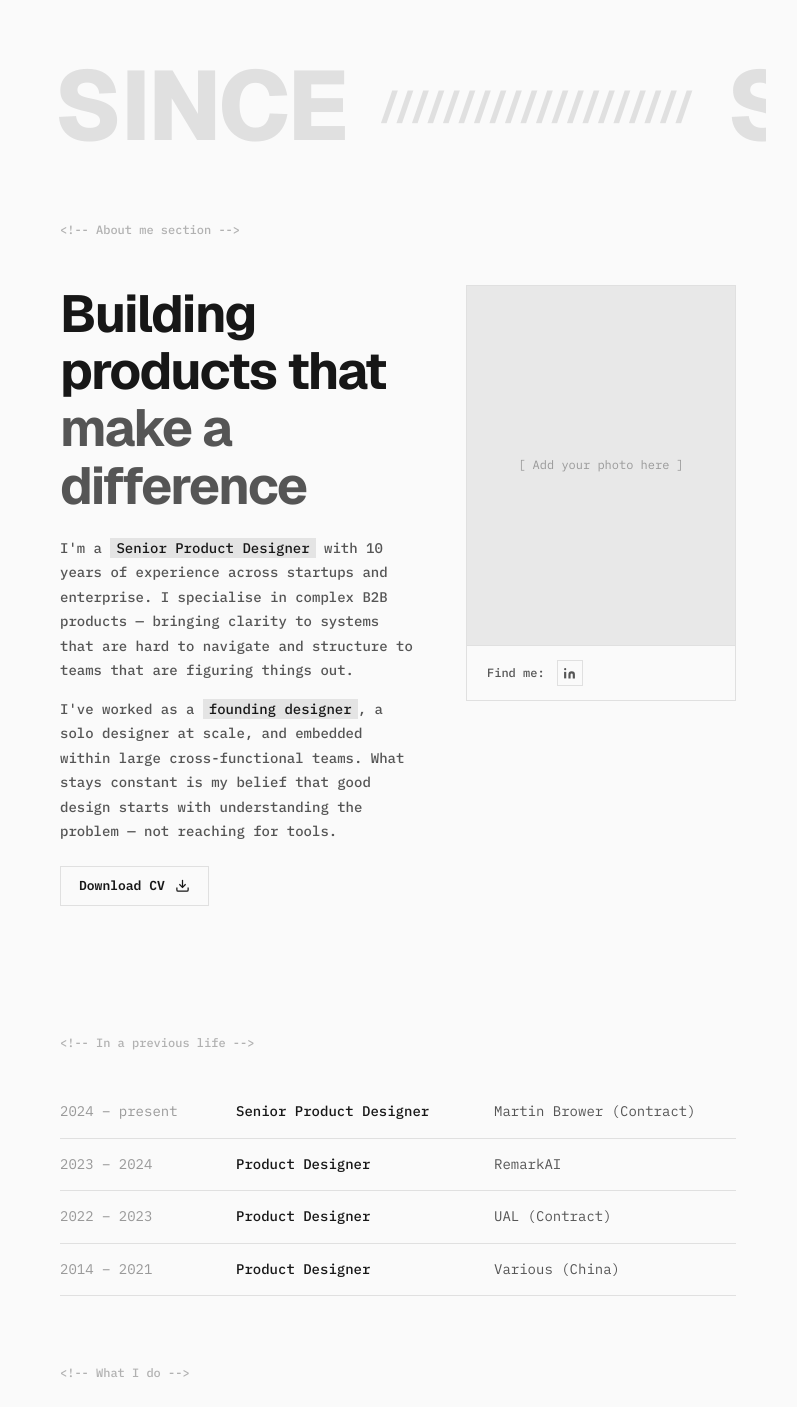
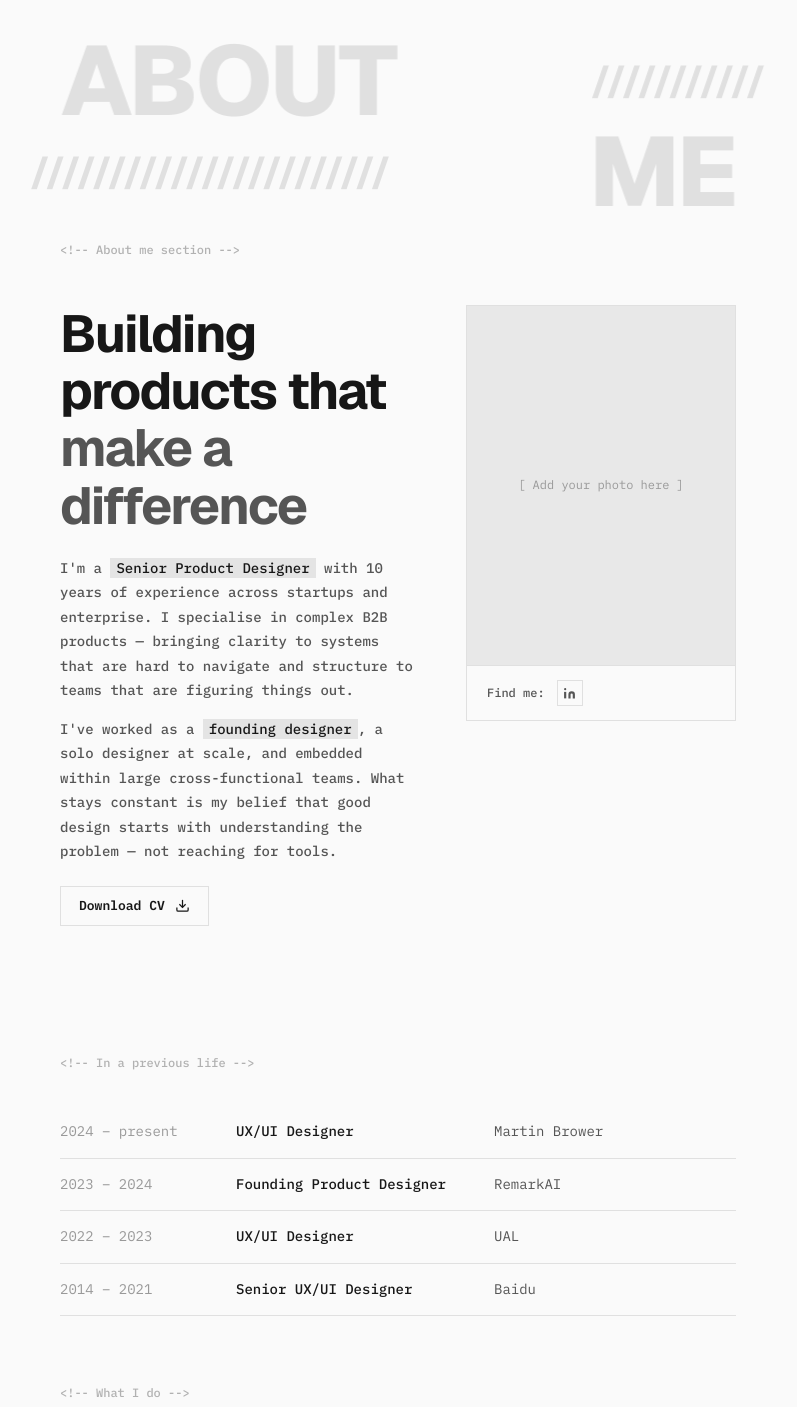
Before and after one commit to rabbit122/portfolio, a plain HTML site: page index.html in a window 1280 px wide. Shown: the part 1500-2907 px from the top of the page, without its empty margins (314-1111 px from the left). Drawn offline with nearby package versions, Linux system fonts and the light colour scheme.

Commit message:
add scroll reveal sections and get in touch transition

```diff
--- a/index.html
+++ b/index.html
@@ -191,9 +191,31 @@ body{background:var(--bg);color:var(--white);font-family:var(--mono);font-size:1
 .btn-view-all{font-family:var(--mono);font-size:14px;font-weight:600;color:#ffffff;background:#171717;border:1px solid #171717;padding:0 20px;height:40px;display:inline-flex;align-items:center;white-space:nowrap;transition:opacity .15s;}
 .btn-view-all:hover{opacity:.85;}
 
-/* ── SINCE MARQUEE — h:182px, font: Geist 800 98px, slash: Geist 400 38px ── */
-.big-mq{height:182px;overflow:hidden;display:flex;align-items:center;border-bottom:none;flex-shrink:0;}
-.bm-track{display:flex;align-items:center;white-space:nowrap;animation:scrollL 18s linear infinite;}
+/* ── ABOUT ME REVEAL ── */
+.about-reveal{overflow:hidden;display:flex;flex-direction:column;flex-shrink:0;margin-top:20px;}
+.about-reveal-row{display:flex;align-items:center;height:91px;overflow:hidden;}
+.ar-word{font-family:var(--sans);font-size:98px;font-weight:800;letter-spacing:-.02em;color:var(--sep);line-height:1;text-transform:uppercase;white-space:nowrap;will-change:transform;}
+.ar-slash{font-family:var(--sans);font-size:38px;font-weight:400;color:var(--sep);white-space:nowrap;will-change:transform;}
+/* start off-screen */
+.ar-from-left{transform:translateX(-110%);}
+.ar-from-right{transform:translateX(110%);}
+/* slide in when .triggered */
+.about-reveal.triggered .ar-from-left{transform:translateX(0);}
+.about-reveal.triggered .ar-from-right{transform:translateX(0);}
+/* shared transition */
+.about-reveal .ar-word,.about-reveal .ar-slash{
+  transition:transform 1.2s cubic-bezier(0.16,1,0.3,1);
+}
+/* row 1: word left, slash right */
+/* row 1: word left (shrinks to content), slash fills right */
+.about-reveal-row:first-child .ar-word{padding:0 16px 0 30px;flex-shrink:0;}
+.about-reveal-row:first-child .ar-slash{flex:1;overflow:hidden;}
+/* row 2: slash fills left, word right (shrinks to content) */
+.about-reveal-row:last-child .ar-slash{flex:1;overflow:hidden;}
+.about-reveal-row:last-child .ar-word{padding:0 30px 0 16px;flex-shrink:0;}
+/* stagger: slash lags slightly behind the word */
+.about-reveal .ar-slash{transition-delay:.08s;}
+/* reuse bm-word/bm-slash for the words marquee below */
 .bm-word{font-family:var(--sans);font-size:98px;font-weight:800;letter-spacing:-.02em;color:var(--sep);padding:0 24px;line-height:1;text-transform:uppercase;}
 .bm-slash{font-family:var(--sans);font-size:38px;font-weight:400;color:var(--sep);}
 
@@ -251,11 +273,8 @@ body{background:var(--bg);color:var(--white);font-family:var(--mono);font-size:1
 .award-n{font-family:var(--mono);font-size:13px;font-weight:500;color:var(--white);}
 .award-y{font-family:var(--mono);font-size:11px;color:var(--dim);}
 
-/* ── WORDS/MATTER MARQUEE — h:142px confirmed, font 74px ── */
-.words-mq{height:142px;overflow:hidden;display:flex;align-items:center;border-bottom:none;flex-shrink:0;}
-.wm-track{display:flex;align-items:center;white-space:nowrap;animation:scrollR 15s linear infinite;}
-@keyframes scrollR{from{transform:translateX(-50%)}to{transform:translateX(0)}}
-.wm-word{font-family:var(--sans);font-size:74px;font-weight:800;letter-spacing:-.02em;color:var(--sep);padding:0 24px;line-height:1;text-transform:uppercase;}
+/* ── GET IN / TOUCH REVEAL ── reuses .about-reveal structure ── */
+.contact-reveal{overflow:hidden;display:flex;flex-direction:column;flex-shrink:0;margin-bottom:0;}
 
 /* ── TESTIMONIALS ── */
 .tgrid{display:grid;grid-template-columns:repeat(3,1fr);gap:14px;padding:0 30px 44px;}
@@ -374,11 +393,11 @@ body{background:var(--bg);color:var(--white);font-family:var(--mono);font-size:1
   /* Work grid */
   .wgrid{grid-template-columns:1fr;padding:20px;gap:16px;}
 
-  /* Marquees */
-  .big-mq{height:90px;}
+  /* Marquees / reveal */
+  .about-reveal-row{height:56px;}
+  .ar-word{font-size:52px;}
+  .ar-slash{font-size:24px;}
   .bm-word{font-size:52px;}
-  .words-mq{height:80px;}
-  .wm-word{font-size:40px;}
 
   /* About */
   .about-grid{grid-template-columns:1fr;}
@@ -517,17 +536,15 @@ body{background:var(--bg);color:var(--white);font-family:var(--mono);font-size:1
     </div>
   </div>
 
-  <!-- SINCE MARQUEE — 182px high, 98px font -->
-  <div class="big-mq">
-    <div class="bm-track">
-      <span class="bm-word">Since</span><span class="bm-slash">&nbsp;////////////////////&nbsp;</span>
-      <span class="bm-word">Since</span><span class="bm-slash">&nbsp;////////////////////&nbsp;</span>
-      <span class="bm-word">2013</span><span class="bm-slash">&nbsp;////////////////////&nbsp;</span>
-      <span class="bm-word">2013</span><span class="bm-slash">&nbsp;////////////////////&nbsp;</span>
-      <span class="bm-word">Since</span><span class="bm-slash">&nbsp;////////////////////&nbsp;</span>
-      <span class="bm-word">Since</span><span class="bm-slash">&nbsp;////////////////////&nbsp;</span>
-      <span class="bm-word">2013</span><span class="bm-slash">&nbsp;////////////////////&nbsp;</span>
-      <span class="bm-word">2013</span><span class="bm-slash">&nbsp;////////////////////&nbsp;</span>
+  <!-- ABOUT ME REVEAL -->
+  <div class="about-reveal" id="about-reveal">
+    <div class="about-reveal-row">
+      <span class="ar-word ar-from-left">ABOUT</span>
+      <span class="ar-slash ar-from-right" style="text-align:right;">///////////</span>
+    </div>
+    <div class="about-reveal-row">
+      <span class="ar-slash ar-from-left">///////////////////////</span>
+      <span class="ar-word ar-from-right">ME</span>
     </div>
   </div>
 
@@ -559,23 +576,23 @@ body{background:var(--bg);color:var(--white);font-family:var(--mono);font-size:1
       <div class="prev-grid">
         <div class="prev-item">
           <span class="prev-date">2024 – present</span>
-          <span class="prev-role">Senior Product Designer</span>
-          <span class="prev-co">Martin Brower (Contract)</span>
+          <span class="prev-role">UX/UI Designer</span>
+          <span class="prev-co">Martin Brower</span>
         </div>
         <div class="prev-item">
           <span class="prev-date">2023 – 2024</span>
-          <span class="prev-role">Product Designer</span>
+          <span class="prev-role">Founding Product Designer</span>
           <span class="prev-co">RemarkAI</span>
         </div>
         <div class="prev-item">
           <span class="prev-date">2022 – 2023</span>
-          <span class="prev-role">Product Designer</span>
-          <span class="prev-co">UAL (Contract)</span>
+          <span class="prev-role">UX/UI Designer</span>
+          <span class="prev-co">UAL</span>
         </div>
         <div class="prev-item">
           <span class="prev-date">2014 – 2021</span>
-          <span class="prev-role">Product Designer</span>
-          <span class="prev-co">Various (China)</span>
+          <span class="prev-role">Senior UX/UI Designer</span>
+          <span class="prev-co">Baidu</span>
         </div>
       </div>
     </div>
@@ -659,17 +676,15 @@ body{background:var(--bg);color:var(--white);font-family:var(--mono);font-size:1
     </div>
   </div>
 
-  <!-- WORDS/MATTER MARQUEE — 142px high, 74px font -->
-  <div class="words-mq">
-    <div class="wm-track">
-      <span class="wm-word">Words</span><span class="bm-slash" style="font-size:28px">&nbsp;////////////////////&nbsp;</span>
-      <span class="wm-word">Matter</span><span class="bm-slash" style="font-size:28px">&nbsp;////////////////////&nbsp;</span>
-      <span class="wm-word">Words</span><span class="bm-slash" style="font-size:28px">&nbsp;////////////////////&nbsp;</span>
-      <span class="wm-word">Matter</span><span class="bm-slash" style="font-size:28px">&nbsp;////////////////////&nbsp;</span>
-      <span class="wm-word">Words</span><span class="bm-slash" style="font-size:28px">&nbsp;////////////////////&nbsp;</span>
-      <span class="wm-word">Matter</span><span class="bm-slash" style="font-size:28px">&nbsp;////////////////////&nbsp;</span>
-      <span class="wm-word">Words</span><span class="bm-slash" style="font-size:28px">&nbsp;////////////////////&nbsp;</span>
-      <span class="wm-word">Matter</span><span class="bm-slash" style="font-size:28px">&nbsp;////////////////////&nbsp;</span>
+  <!-- GET IN / TOUCH REVEAL -->
+  <div class="about-reveal contact-reveal" id="contact-reveal">
+    <div class="about-reveal-row">
+      <span class="ar-word ar-from-left">GET IN</span>
+      <span class="ar-slash ar-from-right" style="text-align:right;">///////////////////////</span>
+    </div>
+    <div class="about-reveal-row">
+      <span class="ar-slash ar-from-left">//////////////////////</span>
+      <span class="ar-word ar-from-right">TOUCH</span>
     </div>
   </div>
 
@@ -780,6 +795,23 @@ requestAnimationFrame(()=>{
     const r=el.getBoundingClientRect();
     if(r.top<window.innerHeight&&r.bottom>0)el.classList.add('visible');
   });
+});
+
+/* SCROLL-TRIGGERED REVEAL (shared for about-reveal + contact-reveal) */
+['about-reveal','contact-reveal'].forEach(function(id){
+  var el = document.getElementById(id);
+  if(!el) return;
+  var triggered = false;
+  var observer = new IntersectionObserver(function(entries){
+    entries.forEach(function(e){
+      if(e.isIntersecting && !triggered){
+        triggered = true;
+        el.classList.add('triggered');
+        observer.disconnect();
+      }
+    });
+  },{threshold:0.2});
+  observer.observe(el);
 });
 
 /* ACTIVE NAV */
```
